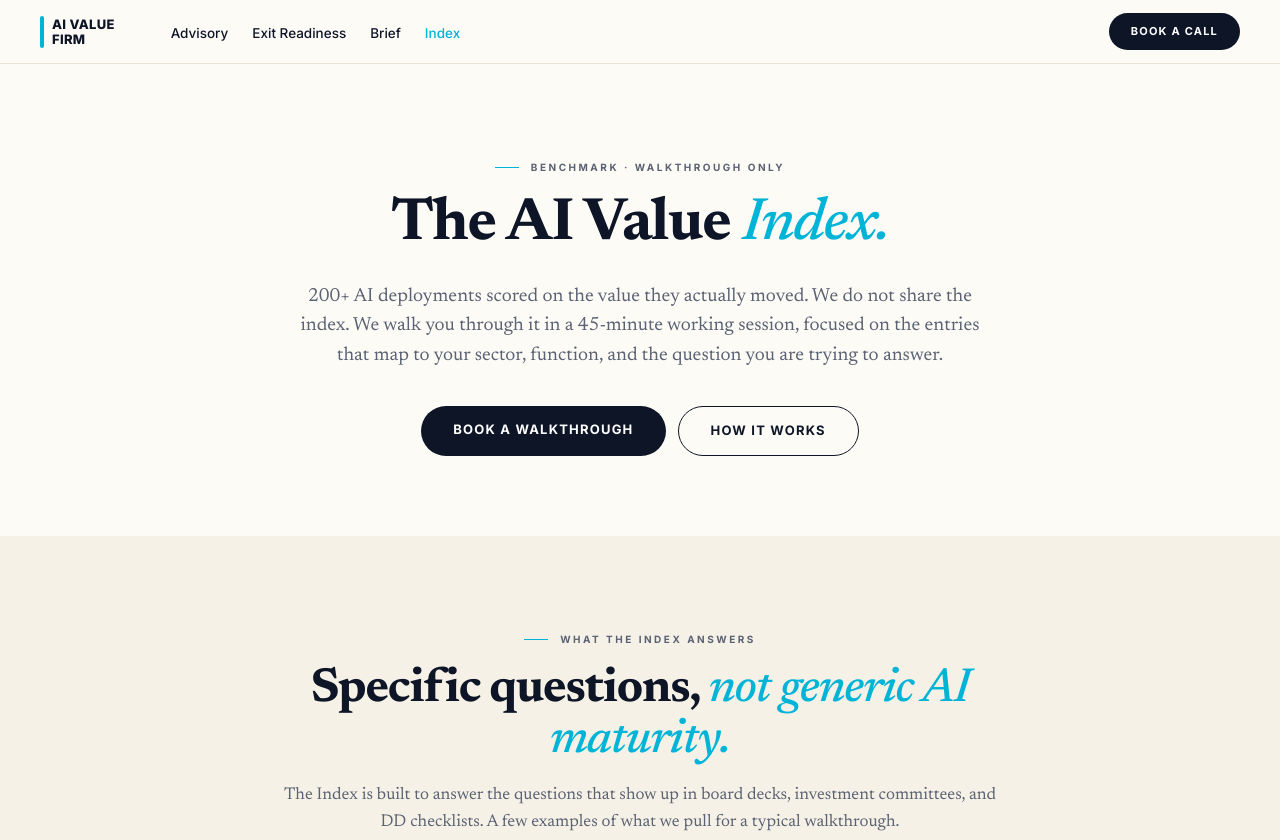
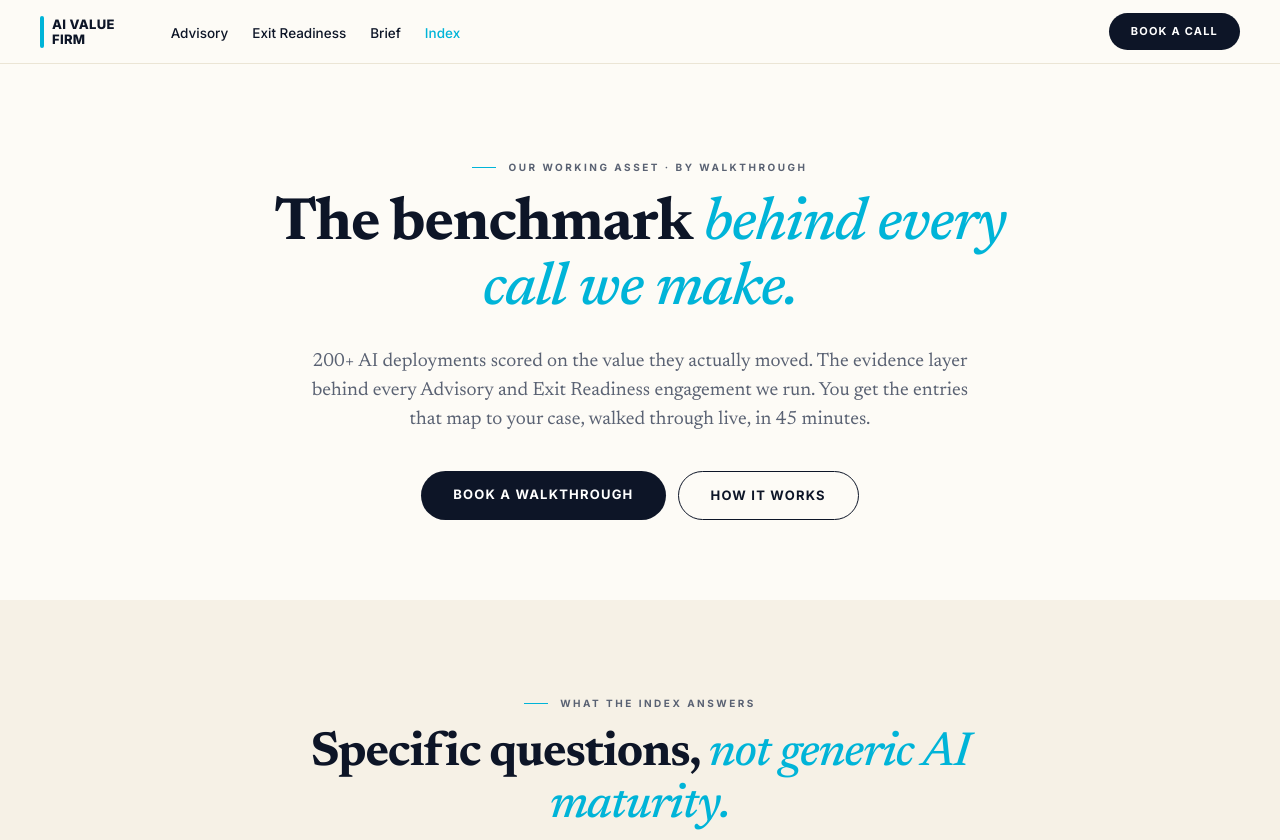
Before and after one commit to Arno-Meijer/avi-scorecard-landing, an Astro site: page /value-index in a window 1280 px wide. Shown: the top 840 px of the page. Built offline with nearby package versions, Linux system fonts and the light colour scheme; Astro itself is replaced by a stand-in of ours.

Commit message:
Value Index repositioning + Brief hero meta to positive frame

```diff
--- a/src/pages/brief/index.astro
+++ b/src/pages/brief/index.astro
@@ -65,7 +65,7 @@ const pipeline = [
         <div class="cf-turnstile" data-sitekey="0x4AAAAAACggX5UqhEOHOx_L" data-size="invisible"></div>
       </form>
       <p class="hero-meta">
-        Free. Unsubscribe in one click. The first issue lands when we ship.
+        Free. One email a week, the moment we ship.
       </p>
     </div>
   </section>
--- a/src/pages/value-index/index.astro
+++ b/src/pages/value-index/index.astro
@@ -67,21 +67,21 @@ const groundRules = [
 const walkthroughUrl = 'https://cal.com/christan-doornhof-bgrvnw/ai-exit-readiness-review';
 ---
 <Base
-  title="AI Value Index. 200+ AI deployments. Walked through in a working session."
-  description="Our private benchmark of 200+ AI deployments scored on the value they actually moved. We don't share the index. We walk you through it in a 45-minute session."
+  title="AI Value Index. The benchmark behind every call we make."
+  description="Our private benchmark of 200+ AI deployments. The evidence layer behind every Advisory and Exit Readiness engagement. Walked through live, in 45 minutes, against your case."
   current="value-index"
 >
   <section class="hero">
     <div class="hero-inner">
       <div class="eyebrow center">
         <span class="eyebrow-line"></span>
-        <span class="eyebrow-label">Benchmark · Walkthrough Only</span>
+        <span class="eyebrow-label">Our Working Asset · By Walkthrough</span>
       </div>
-      <h1 class="display">The AI Value <span class="accent">Index.</span></h1>
+      <h1 class="display">The benchmark <span class="accent">behind every call we make.</span></h1>
       <p class="hero-sub">
-        200+ AI deployments scored on the value they actually moved. We do not share the index.
-        We walk you through it in a 45-minute working session, focused on the entries that map
-        to your sector, function, and the question you are trying to answer.
+        200+ AI deployments scored on the value they actually moved. The evidence layer
+        behind every Advisory and Exit Readiness engagement we run. You get the entries
+        that map to your case, walked through live, in 45 minutes.
       </p>
       <div class="hero-ctas">
         <a href="#book" class="btn btn-primary">Book a walkthrough</a>
@@ -175,7 +175,7 @@ const walkthroughUrl = 'https://cal.com/christan-doornhof-bgrvnw/ai-exit-readine
         45-minute slot in your calendar.
       </p>
       <a class="btn btn-teal" href={walkthroughUrl} target="_blank" rel="noopener">Book a walkthrough</a>
-      <div class="final-cta-after">No email wall. No follow-up spam.</div>
+      <div class="final-cta-after">By email, by walkthrough, by appointment only.</div>
     </div>
   </section>
 </Base>
```
